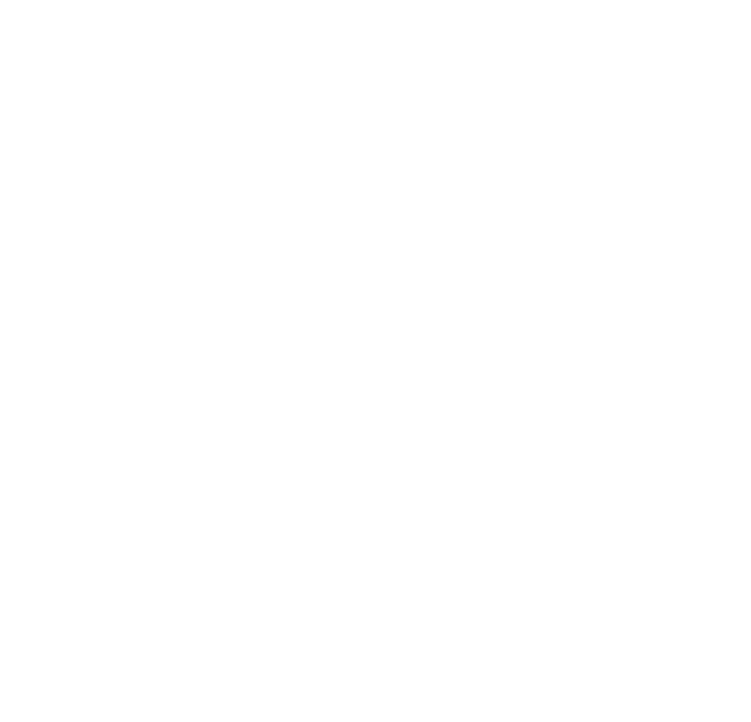
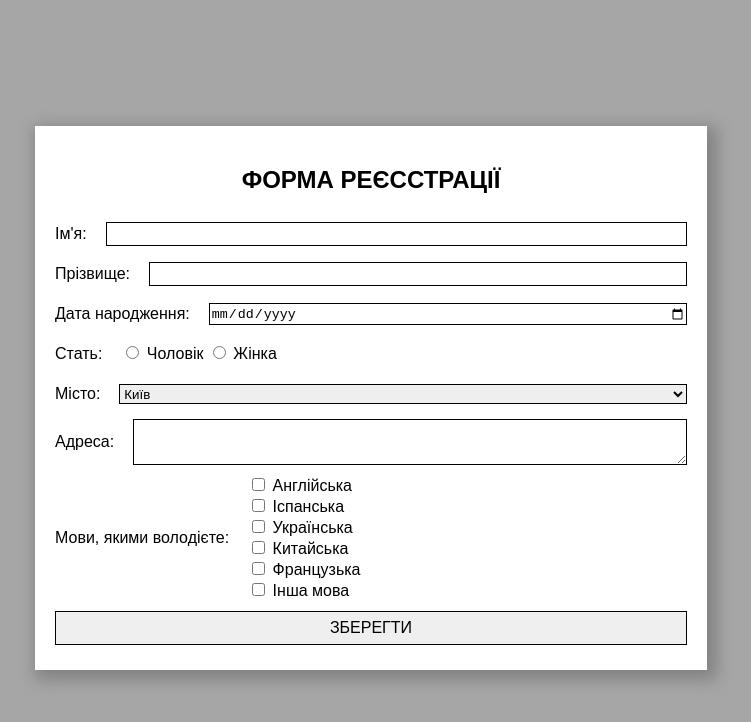
Before and after one commit to KatherineGudkova/Gudkova-Front-end-Pro-hw36, a plain HTML site: page index.html in a window 1280 px wide. Shown: the whole page, without its empty margins (289-1040 px from the left). Drawn offline with Linux system fonts and the light colour scheme; a web font is replaced by a local one.

Commit message:
program code

```diff
--- a/index.html
+++ b/index.html
@@ -9,6 +9,77 @@
 </head>
 
 <body>
+    <div id="formContainer">
+        <h2>ФОРМА РЕЄССТРАЦІЇ</h2>
+        <form id="regForm">
+            <div class="element-form">
+                <label for="firstName">Ім'я:</label>
+                <input type="text" id="firstName" name="firstName">
+            </div>
+            <div class="element-form">
+                <label for="lastName">Прізвище:</label>
+                <input type="text" id="lastName" name="lastName">
+            </div>
+            <div class="element-form">
+                <label for="date">Дата народження:</label>
+                <input type="date" id="date" name="date">
+            </div>
+            <div class="element-form sex-box">
+                <label>Стать:</label>
+                <div id="sex">
+                    <input type="radio" id="male" name="gender" value="Чоловік">
+                    <label for="male">Чоловік</label>
+                    <input type="radio" id="female" name="gender" value="Жінка">
+                    <label for="female">Жінка</label>
+                </div>
+            </div>
+            <div class="element-form">
+                <label for="city">Місто:</label>
+                <select id="city" name="city">
+                    <option value="Київ">Київ</option>
+                    <option value="Львів">Львів</option>
+                    <option value="Харків">Харків</option>
+                    <option value="Одеса">Одеса</option>
+                    <option value="Дніпро">Дніпро</option>
+                    <option value="Запоріжжя">Запоріжжя</option>
+                    <option value="Кривий Ріг">Кривий Ріг</option>
+                    <option value="Миколаїв">Миколаїв</option>
+                    <option value="Луганськ">Луганськ</option>
+                    <option value="Вінниця">Вінниця</option>
+                    <option value="Чернігів">Чернігів</option>
+                    <option value="Інше місто">Інше місто</option>
+                </select>
+            </div>
+            <div class="element-form">
+                <label for="address">Адреса:</label>
+                <textarea id="address" name="address"></textarea>
+            </div>
+            <div class="element-form lang-box">
+                <label>Мови, якими володієте:</label>
+                <div id="lang">
+                    <input type="checkbox" id="english" name="languages" value="Англійська">
+                    <label for="english">Англійська</label><br>
+                    <input type="checkbox" id="spanish" name="languages" value="Іспанська">
+                    <label for="spanish">Іспанська</label><br>
+                    <input type="checkbox" id="ukrainian" name="languages" value="Українська">
+                    <label for="ukrainian">Українська</label><br>
+                    <input type="checkbox" id="chinese" name="languages" value="Китайська">
+                    <label for="chinese">Китайська</label><br>
+                    <input type="checkbox" id="french" name="languages" value="Французька">
+                    <label for="french">Французька</label><br>
+                    <input type="checkbox" id="other" name="languages" value="Інша мова">
+                    <label for="other">Інша мова</label>
+                </div>
+            </div>
+            <div class="element-form">
+                <input type="button" id="okButton" value="ЗБЕРЕГТИ" onclick="showTable()">
+            </div>
+        </form>
+    </div>
+    <div id="tableContainer">
+        <h2>ТАБЛИЦЯ ДАНИХ:</h2>
+        <table id="dataTable"></table>
+    </div>
     <script src="/js/script.js"></script>
 </body>
 
--- a/js/script.js
+++ b/js/script.js
@@ -0,0 +1,56 @@
+function showTable() {
+    const formContainer = document.getElementById("formContainer");
+    const tableContainer = document.getElementById("tableContainer");
+
+    const form = document.getElementById("regForm");
+    const table = document.getElementById("dataTable");
+
+    const firstName = form.elements.firstName.value;
+    const lastName = form.elements.lastName.value;
+    const birthdate = form.elements.date.value;
+    const gender = form.elements.gender.value;
+    const city = form.elements.city.value;
+    const address = form.elements.address.value;
+    const languages = [...form.elements.languages]
+        .filter(input => input.checked)
+        .map(input => input.value);
+
+    form.reset();
+
+    formContainer.style.display = "none";
+    tableContainer.style.display = "block";
+
+    const headerRow = table.insertRow(0);
+    const headerCell1 = headerRow.insertCell(0);
+    const headerCell2 = headerRow.insertCell(1);
+    const headerCell3 = headerRow.insertCell(2);
+    const headerCell4 = headerRow.insertCell(3);
+    const headerCell5 = headerRow.insertCell(4);
+    const headerCell6 = headerRow.insertCell(5);
+    const headerCell7 = headerRow.insertCell(6);
+
+    headerCell1.innerHTML = "Ім'я";
+    headerCell2.innerHTML = "Прізвище";
+    headerCell3.innerHTML = "Дата народження";
+    headerCell4.innerHTML = "Стать";
+    headerCell5.innerHTML = "Місто";
+    headerCell6.innerHTML = "Адреса";
+    headerCell7.innerHTML = "Мови";
+
+    const dataRow = table.insertRow(1);
+    const dataCell1 = dataRow.insertCell(0);
+    const dataCell2 = dataRow.insertCell(1);
+    const dataCell3 = dataRow.insertCell(2);
+    const dataCell4 = dataRow.insertCell(3);
+    const dataCell5 = dataRow.insertCell(4);
+    const dataCell6 = dataRow.insertCell(5);
+    const dataCell7 = dataRow.insertCell(6);
+
+    dataCell1.innerHTML = firstName;
+    dataCell2.innerHTML = lastName;
+    dataCell3.innerHTML = birthdate;
+    dataCell4.innerHTML = gender;
+    dataCell5.innerHTML = city;
+    dataCell6.innerHTML = address;
+    dataCell7.innerHTML = languages.join(", ");
+}
--- a/style.css
+++ b/style.css
@@ -0,0 +1,96 @@
+@import url('https://fonts.googleapis.com/css2?family=Marmelad&display=swap');
+
+body{
+    background-color: #a6a6a6;
+    font-family: 'Marmelad', sans-serif;
+}
+
+#formContainer{
+    width: 50%;
+    margin: 10% 25%;
+    background-color: #fff;
+    padding: 20px;
+    box-shadow: 5px 5px 15px 5px #838383;
+}
+
+#formContainer h2,
+#tableContainer h2{
+    text-align: center;
+}
+
+.element-form{
+    text-align: left;
+    line-height: 30px;
+    padding: 5px 0;
+    display: flex;
+    justify-content: space-between;
+    align-items: center;
+}
+
+#firstName,
+#lastName,
+#date,
+#city,
+#address{
+    flex-grow: 1;
+    margin-left: 3%;
+    height: 20px;
+    border-radius: 0%;
+    border: solid 1px #000;
+}
+
+#address{
+    height: 40px;
+}
+
+#sex,
+#lang{
+flex-grow: 1;
+margin-left: 3%;
+}
+
+.sex-box{
+    display: flex;
+}
+
+.lang-box{
+    line-height: 20px;
+}
+
+#okButton{
+    font-family: 'Marmelad', sans-serif;
+    width: 100%;
+    line-height: 30px;
+    font-size: 16px;
+    border-radius: 0%;
+    border: solid 1px #000;
+}
+
+#okButton:active{
+    background-color: #cbcbcb;
+}
+
+#tableContainer{
+    display: none;
+    width: 90%;
+    margin: 10% 5%;
+    background-color: #fff;
+    padding: 20px;
+    box-shadow: 5px 5px 15px 5px #838383;
+}
+
+#dataTable{
+    width: 100%;
+    border: solid 1px #000;
+    border-collapse: collapse;
+}
+
+#dataTable td{
+    padding: 5px;
+    border: solid 1px #000;
+    text-align: center;
+}
+
+#dataTable td:nth-child(odd){
+    background-color: #f4f4f4;
+}
```
